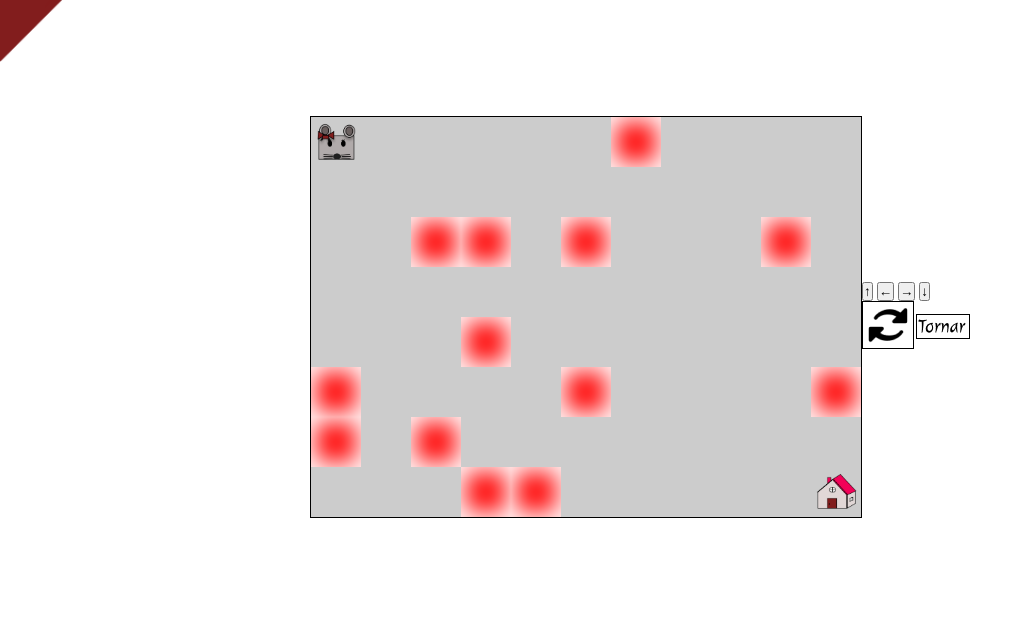
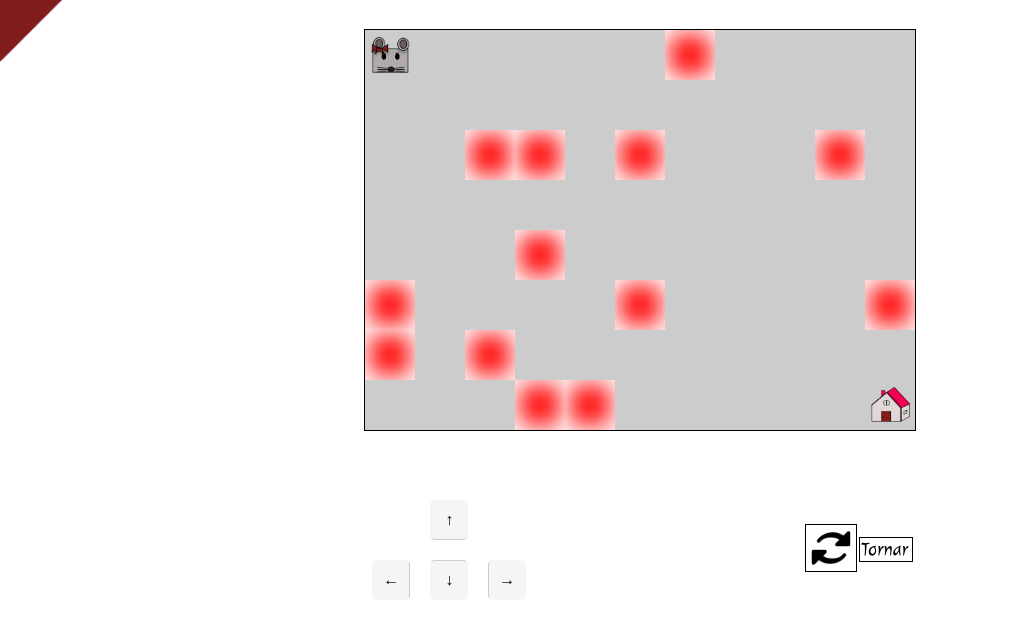
Before and after one commit to Maarcfleckk/LaRateta, a plain HTML site: page levels/level-4/index.html in a window 1280 px wide. Shown: the part 83-720 px from the top of the page, without its empty margins (0-1033 px from the left). Drawn offline with Linux system fonts and the light colour scheme.

Commit message:
terminar nivel 4

```diff
--- a/levels/level-4/index.html
+++ b/levels/level-4/index.html
@@ -26,10 +26,12 @@
         </section>
         <section class="gameControls">
             <div class="controls">
-                <button id="up" class="btn-up">↑</button>
-                <button id="left" class="btn-left">←</button>
-                <button id="right" class="btn-right">→</button>
-                <button id="down" class="btn-down">↓</button>
+                <button class="d-none"></button>
+                <button id="up" class="btn-up" onclick="goTop()">↑</button>
+                <button class="d-none"></button>
+                <button id="left" class="btn-left" onclick="goLeft()">←</button>
+                <button id="down" class="btn-down" onclick="goBot()">↓</button>
+                <button id="right" class="btn-right" onclick="goRight()">→</button>
             </div>
             <div class="btns">
                 <img
--- a/levels/level-4/script.js
+++ b/levels/level-4/script.js
@@ -86,12 +86,46 @@ document.addEventListener("DOMContentLoaded", function () {
       jugadorPosicion = nuevaPosicion;
       actualizarJugador();
       verificarMetaAlcanzada();
+    } else if (celdas[nuevaPosicion].classList.contains("pared")) {
+      refreshPage();
     }
   }
 
   function showWinMessage() {
     const winMessage = document.getElementById("win-message");
     winMessage.style.display = "block";
+  }
+
+  function goTop() {
+    const nuevaPosicion = jugadorPosicion - columnas;
+    moverJugadorEnDireccion(nuevaPosicion);
+  }
+
+  function goLeft() {
+    const nuevaPosicion =
+      jugadorPosicion % columnas !== 0 ? jugadorPosicion - 1 : jugadorPosicion;
+    moverJugadorEnDireccion(nuevaPosicion);
+  }
+
+  function goBot() {
+    const nuevaPosicion = jugadorPosicion + columnas;
+    moverJugadorEnDireccion(nuevaPosicion);
+  }
+
+  function goRight() {
+    const nuevaPosicion =
+      (jugadorPosicion + 1) % columnas !== 0
+        ? jugadorPosicion + 1
+        : jugadorPosicion;
+    moverJugadorEnDireccion(nuevaPosicion);
+  }
+
+  function moverJugadorEnDireccion(nuevaPosicion) {
+    if (!celdas[nuevaPosicion].classList.contains("pared")) {
+      jugadorPosicion = nuevaPosicion;
+      actualizarJugador();
+      verificarMetaAlcanzada();
+    }
   }
 
   // Crear el laberinto
@@ -105,6 +139,10 @@ document.addEventListener("DOMContentLoaded", function () {
   actualizarJugador();
   crearParedesAleatorias();
   document.addEventListener("keydown", moverJugador);
+  document.getElementById("up").addEventListener("click", goTop);
+  document.getElementById("left").addEventListener("click", goLeft);
+  document.getElementById("down").addEventListener("click", goBot);
+  document.getElementById("right").addEventListener("click", goRight);
 });
 
 function refreshPage() {
--- a/levels/level-4/style.css
+++ b/levels/level-4/style.css
@@ -1,6 +1,9 @@
 * {
   margin: 0;
   padding: 0;
+}
+.d-none {
+  visibility: hidden;
 }
 .Heading {
   position: absolute;
@@ -33,6 +36,13 @@
   z-index: 1;
   display: flex;
   justify-content: center;
+  align-items: center;
+  flex-wrap: wrap;
+}
+.gameControls {
+  display: flex;
+  width: 80%;
+  justify-content: space-around;
   align-items: center;
 }
 .maze {
@@ -99,3 +109,36 @@
   height: 10vh;
   margin-top: 222px;
 }
+.controls {
+  display: grid;
+  grid-template-columns: repeat(3, 1fr);
+  gap: 10px;
+  justify-content: center;
+  align-items: center;
+}
+
+button {
+  font-size: 16px;
+  padding: 10px;
+  margin: 5px;
+  border: 1px solid #ccc;
+  border-radius: 5px;
+  background-color: #f5f5f5;
+  cursor: pointer;
+}
+
+.btn-up {
+  border-color: transparent transparent #ccc transparent;
+}
+
+.btn-left {
+  border-color: transparent #ccc transparent transparent;
+}
+
+.btn-down {
+  border-color: #ccc transparent transparent transparent;
+}
+
+.btn-right {
+  border-color: transparent transparent transparent #ccc;
+}
```
